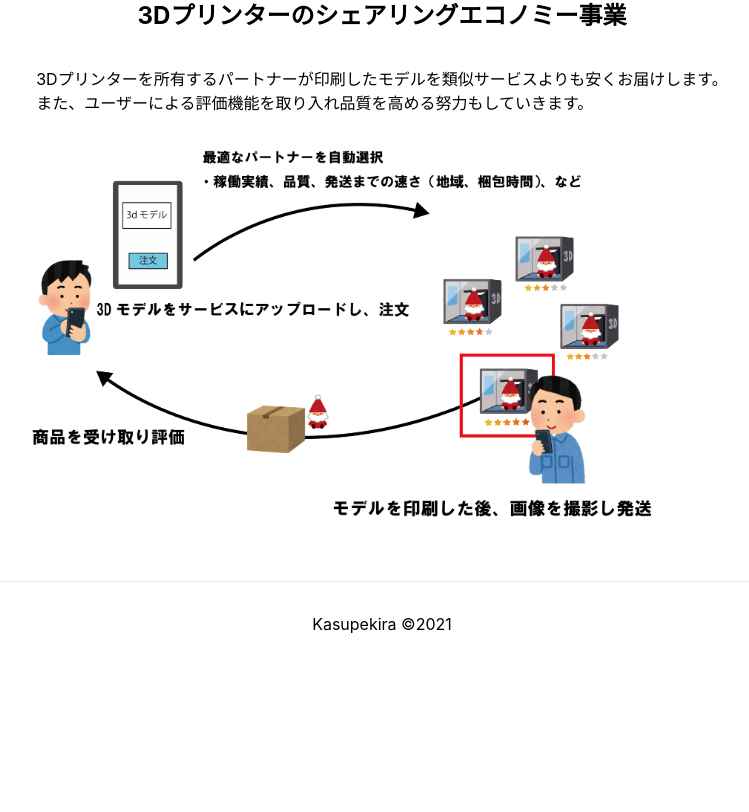
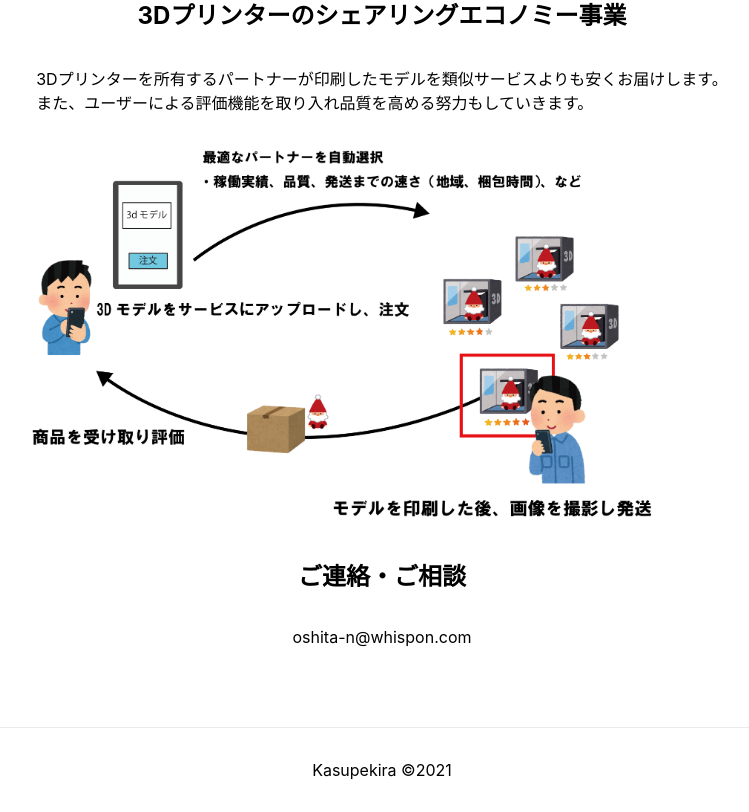
Before and after one commit to oshita-n/kasupekira.com, a Next.js app: page / in a window 1280 px wide. Shown: the part 326-1138 px from the top of the page, without its empty margins (258-1007 px from the left). Before the commit the page ends 992 px from the top, so only its background shows below. Built offline with nearby package versions, Linux system fonts and the light colour scheme.

Commit message:
連絡先の追加

```diff
--- a/pages/index.tsx
+++ b/pages/index.tsx
@@ -26,8 +26,12 @@ const Home: NextPage = () => {
         </p>
         <br />
         <img src="3dshare.png" width="700px"/>
+        <br />
+        <h2>
+          ご連絡・ご相談
+        </h2>
+        <p>oshita-n@whispon.com</p>
       </main>
-
       <Footer/>
     </div>
   )
--- a/styles/Home.module.css
+++ b/styles/Home.module.css
@@ -43,6 +43,12 @@
   margin: 0;
   line-height: 1.15;
   font-size: 4rem;
+}
+
+.subtitle {
+  margin: 0;
+  line-height: 1.15;
+  font-size: 2rem;
 }
 
 .title,
```
